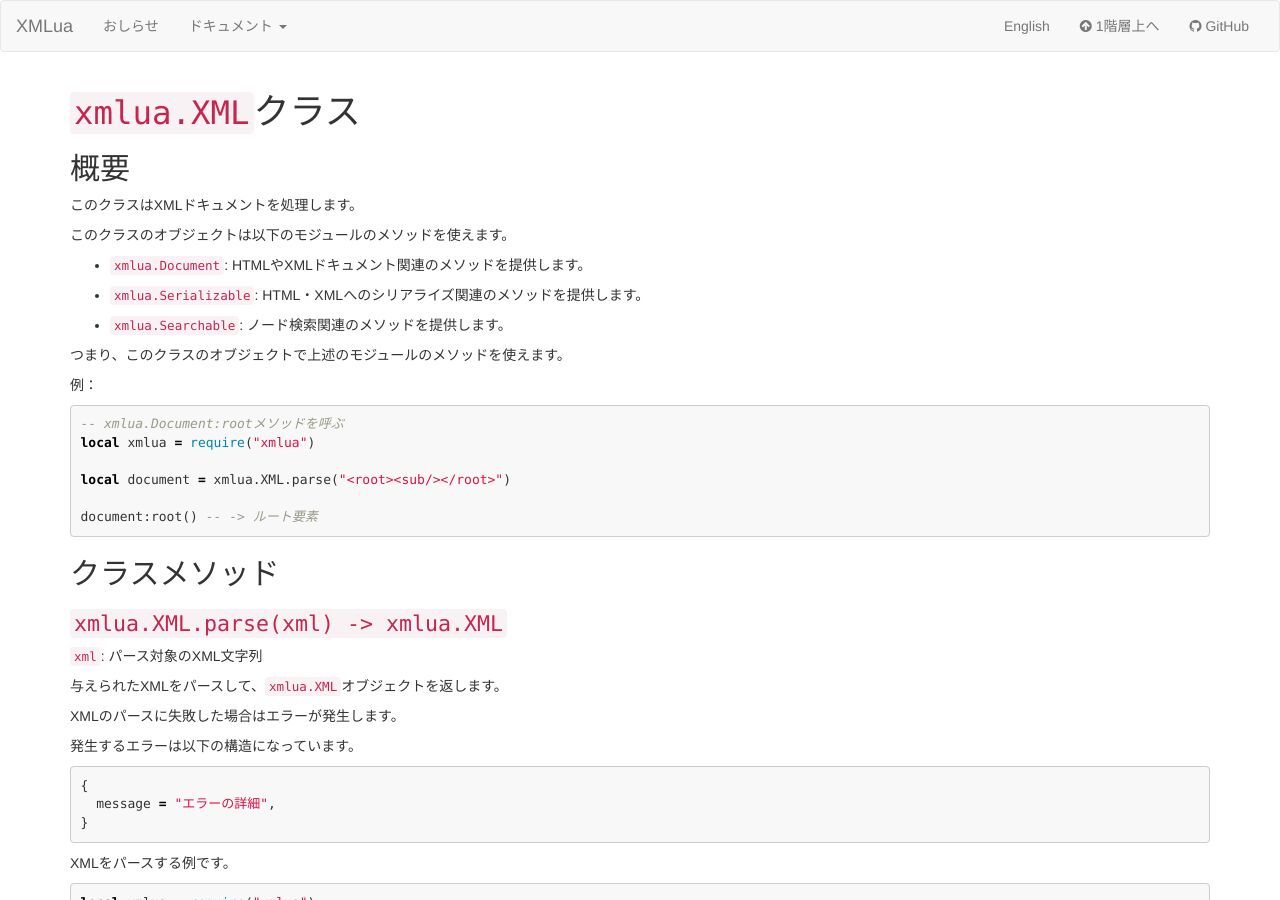
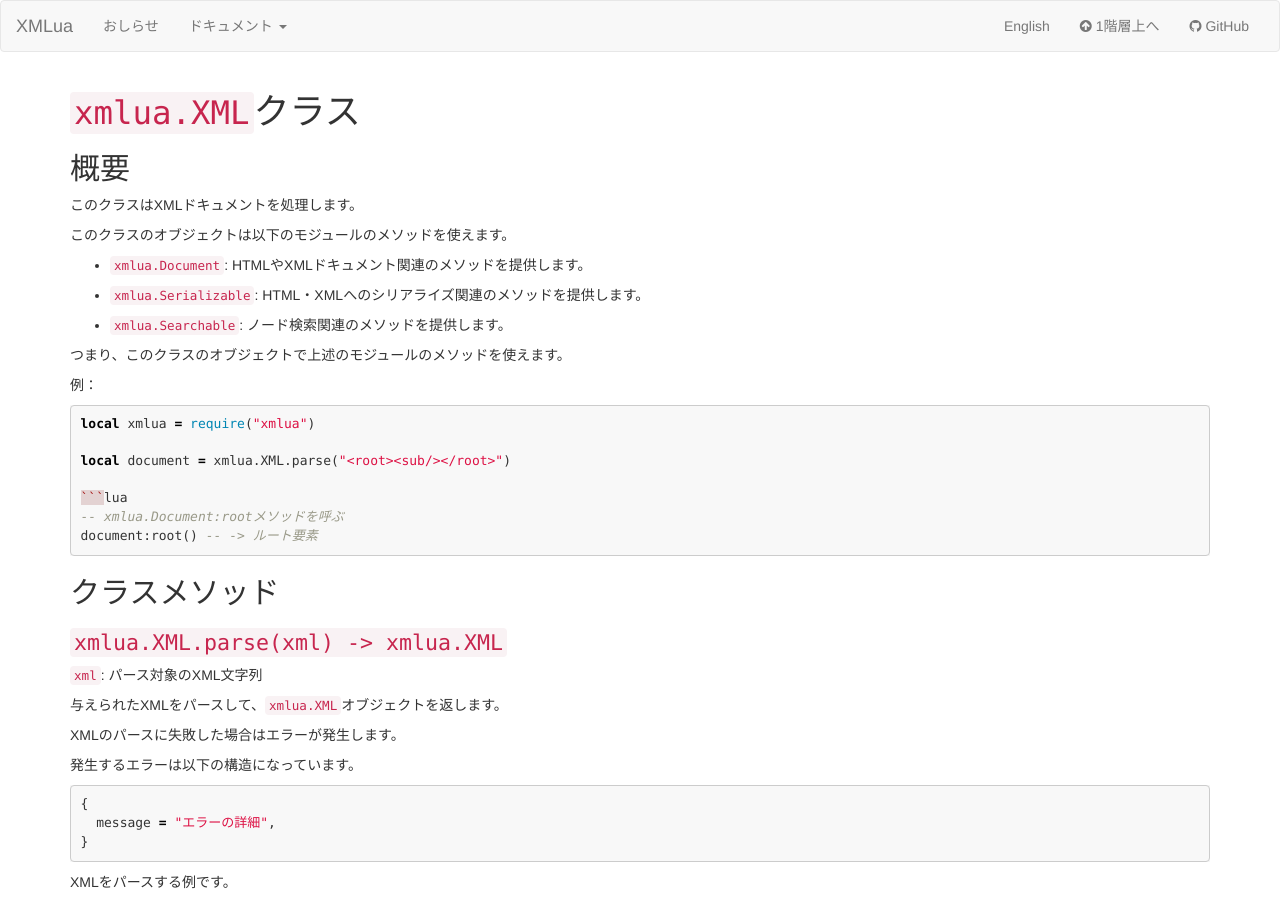
Before and after one commit to clear-code/xmlua, a Jekyll site: the page built from docs/ja/reference/xml.md, in a window 1280 px wide and 900 px high. Built offline with Jekyll 4.4.1, drawn with Linux system fonts in a browser that asks for light colours.

Commit message:
doc: fix comment location

````diff
--- a/docs/ja/reference/xml.md
+++ b/docs/ja/reference/xml.md
@@ -21,11 +21,12 @@ title: xmlua.XML
 例：
 
 ```lua
--- xmlua.Document:rootメソッドを呼ぶ
 local xmlua = require("xmlua")
 
 local document = xmlua.XML.parse("<root><sub/></root>")
 
+```lua
+-- xmlua.Document:rootメソッドを呼ぶ
 document:root() -- -> ルート要素
 ```
 
````
Also changed, not shown: docs/reference/node-set.md (+0 -1 lines), docs/reference/xml.md (+1 -1 lines), 1 other file.
